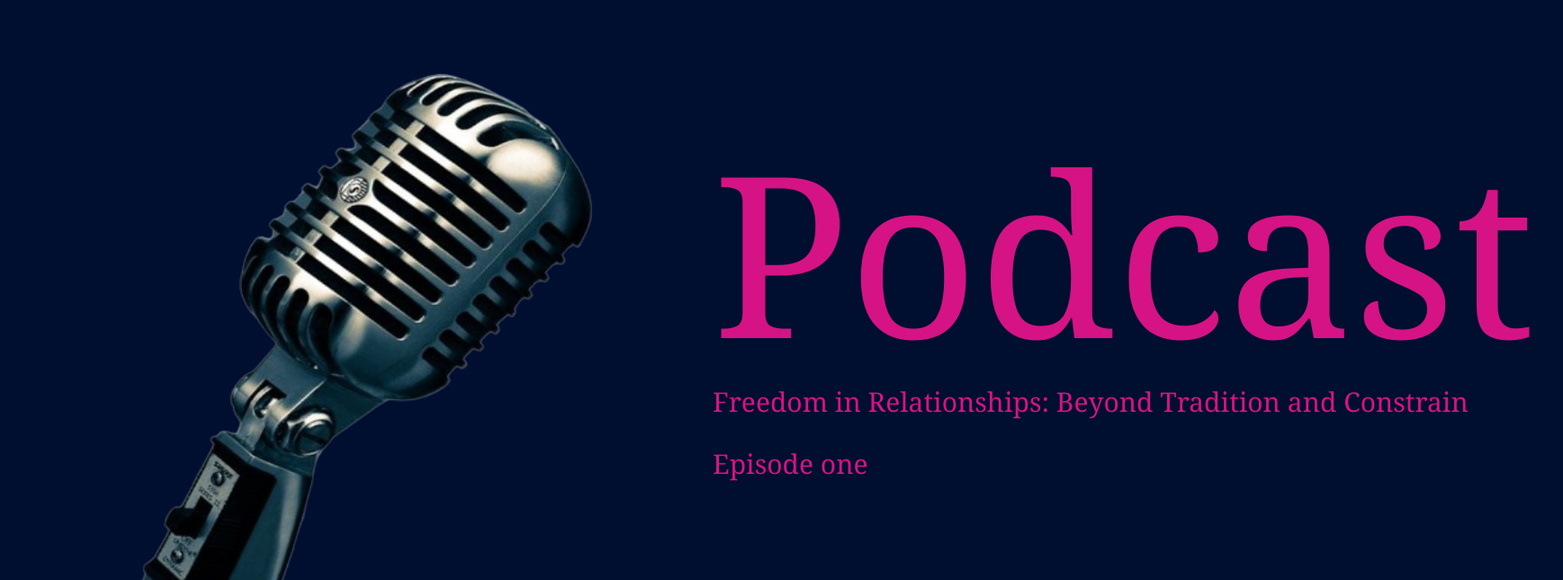
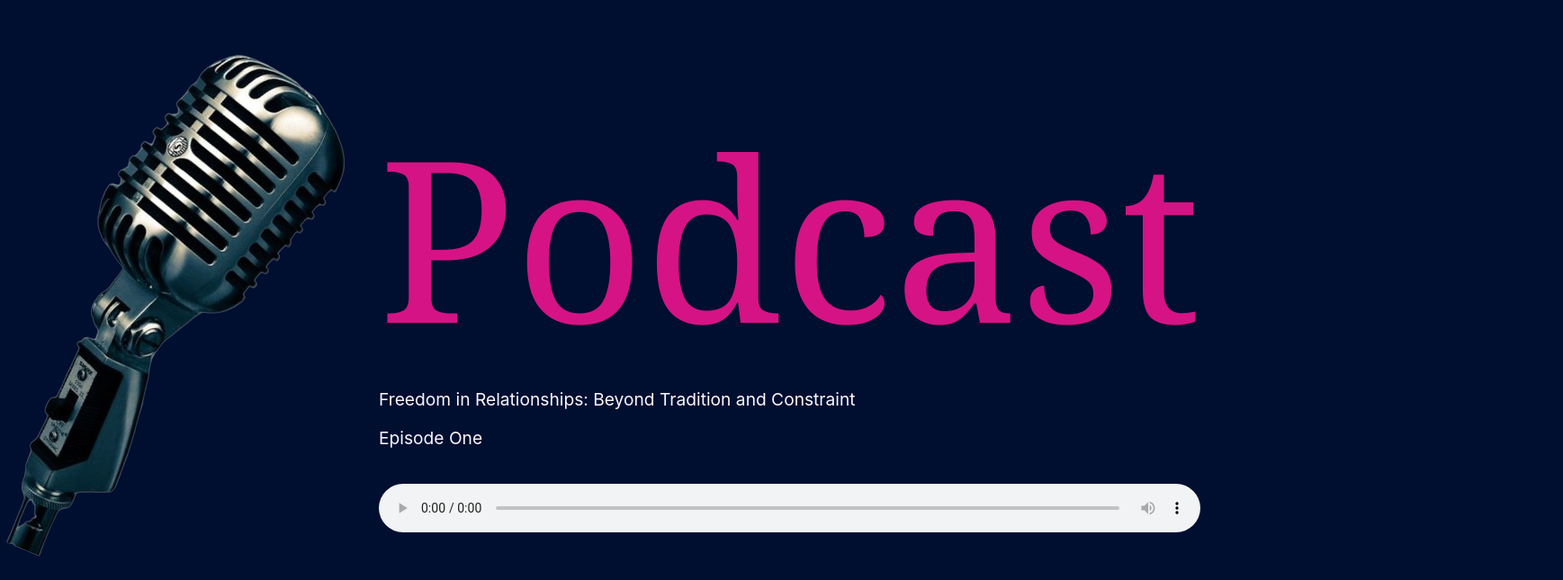
Before and after one commit to Gatchang-nyawargak/multimedia_content_project, a React (Create React App) app: page /podcast in a window 1280 px wide. Shown: the part 147-792 px from the top of the page at 90% size, 1737 px wide, since content can reach past the window. Built offline with nearby package versions, Linux system fonts and the light colour scheme.

Commit message:
added changes

```diff
--- a/src/Podcast/index.css
+++ b/src/Podcast/index.css
@@ -1,7 +1,7 @@
 body{
     background-color: #000E30;
 }
-.nav {
+/* .nav {
     color: #fff;
     padding: 1rem;
     display: flex;
@@ -31,11 +31,11 @@ body{
   }
   .podcast-section{
     gap: 10px;
-    /* margin-left: 10px; */
-    /* padding-bottom: 300px; */
-    line-height: 1.2;
+    /* margin-left: 10px;
+     padding-bottom: 300px;
+     line-height: 1.2;
 
-}
+ }
 .real{
     border: 3px solid;
     padding: 15px;
@@ -63,33 +63,33 @@ margin-left: 100px;
 .main{
     display: flex;
     margin-left: 80px;
-    gap: 80px;
+    gap: 80px; */
     /* justify-content: center; */
-    align-items: center;
+    /* align-items: center;
     padding: 2rem;
-}
-.mike{
+} */
+mike{
     width: 600px;
     height: 750px;
 
 }
-footer{
+/* footer{
     text-align: center;
     color: #D51384;
 
 
 }
-.play{
+.play{ */
     /* margin-left: 100px; */
-    font-size: 30px;
+    /* font-size: 30px;
     padding-bottom: 180px;
     font-family: Cambria, Cochin, Georgia, Times, 'Times New Roman', serif;
     color: #D51384;
 
 
 
-}
-.btn2{
+} */
+/* .btn2{
     padding: 12px 22px;
     background-color:#000E30;
     color: white;
@@ -97,4 +97,28 @@ footer{
     font-weight: bold;
     font-size: medium;
 
+  } */
+  .container {
+    /* Add your container styles */
   }
+
+  .main {
+    display: flex;
+    align-items: center;
+    justify-content: space-between;
+  }
+  .podcast{
+    font-size: 250px;
+    padding-bottom: 180px;
+    font-family: Cambria, Cochin, Georgia, Times, 'Times New Roman', serif;
+    color: #D51384;
+}
+  .play {
+    font-size: 1.2rem;
+    color: #fcf6fa;
+  }
+
+  .audio-player {
+    margin-top: 20px;
+    width: 100%;
+  }
--- a/src/Podcast/index.js
+++ b/src/Podcast/index.js
@@ -1,21 +1,29 @@
-import './index.css'
-const Podcast = () =>{
-return(
+import React from 'react';
+import './index.css';
 
+const Podcast = () => {
+  return (
     <div className="container">
-
       <div className="main">
         <div>
           <img src='./Images/microphone.png' alt='mike' className='mike'/>
         </div>
         <div>
-                <p className='podcast-section'> <span className='podcast'>Podcast </span> <br></br>
-                 <span className='play'>Freedom in Relationships: Beyond Tradition and Constrain</span></p>
-                 <p className='play'>Episode one</p>
+          <p className='podcast-section'>
+            <span className='podcast'>Podcast </span><br />
+            <span className='play'>
+              Freedom in Relationships: Beyond Tradition and Constraint
+            </span>
+          </p>
+          <p className='play'>Episode One</p>
+          <audio controls className='audio-player'>
+            <source src="./Freedom in Relationships Beyond Tradition and Constrain.mp3" type="audio/mpeg" />
+            Your browser does not support the audio element.
+          </audio>
         </div>
-
       </div>
     </div>
   );
 }
-export default Podcast
+
+export default Podcast;
--- a/src/Warga/index.js
+++ b/src/Warga/index.js
@@ -33,14 +33,16 @@ function WargaPortfolio(){
         <div id="skills">
              <div className="personal-statement">
             <h2><b>Personal Statement</b></h2>
-            <p>Growing up in a refugee camp has profoundly impacted Nyawargak’s
-                journey as a software developer. While living there, Nyawargak
-                 witnessed the psychological challenges that children face, including
-                 depression and social withdrawal due to trauma. This experience has
-                  strengthened Nyawargak’s dedication to using technology for their
-                  well-being. Nyawargak is focused on developing digital tools that
-                  provide accessible therapeutic support, raise awarene
-                ss about mental health, and enhance community resilience.</p></div>
+            <p>Renewable energy technologies have emerged as vital solutions addressing
+                 critical challenges linked to fossil fuels over the years. Nyawargak is
+                  inspired by the deployment of solar and wind systems in remote, underserved
+                  areas. As a software developer, she is deeply intrigued by the transformative
+                  potential of advanced software solutions in optimizing energy systems and reducing
+                  environmental footprints. Nyawargak envisions a future where global energy paradigms
+                  are transformed, driving significant environmental conservation efforts and fostering
+                  a resilient and eco-friendly energy infrastructure.
+
+</p></div>
                 <div className="skills">
 
 <h2>Skills</h2>
--- a/src/Writing/index.css
+++ b/src/Writing/index.css
@@ -145,6 +145,7 @@
   }
   .read-more{
     background-color: #0761a8;
+    border:none;
     color: white;
     font-weight: bold;
     padding: 10px 20px;
```
Also changed, not shown: 1 other file (tests, documents, lock files or other folders). Lines whose indentation alone changed are shown as unchanged.
